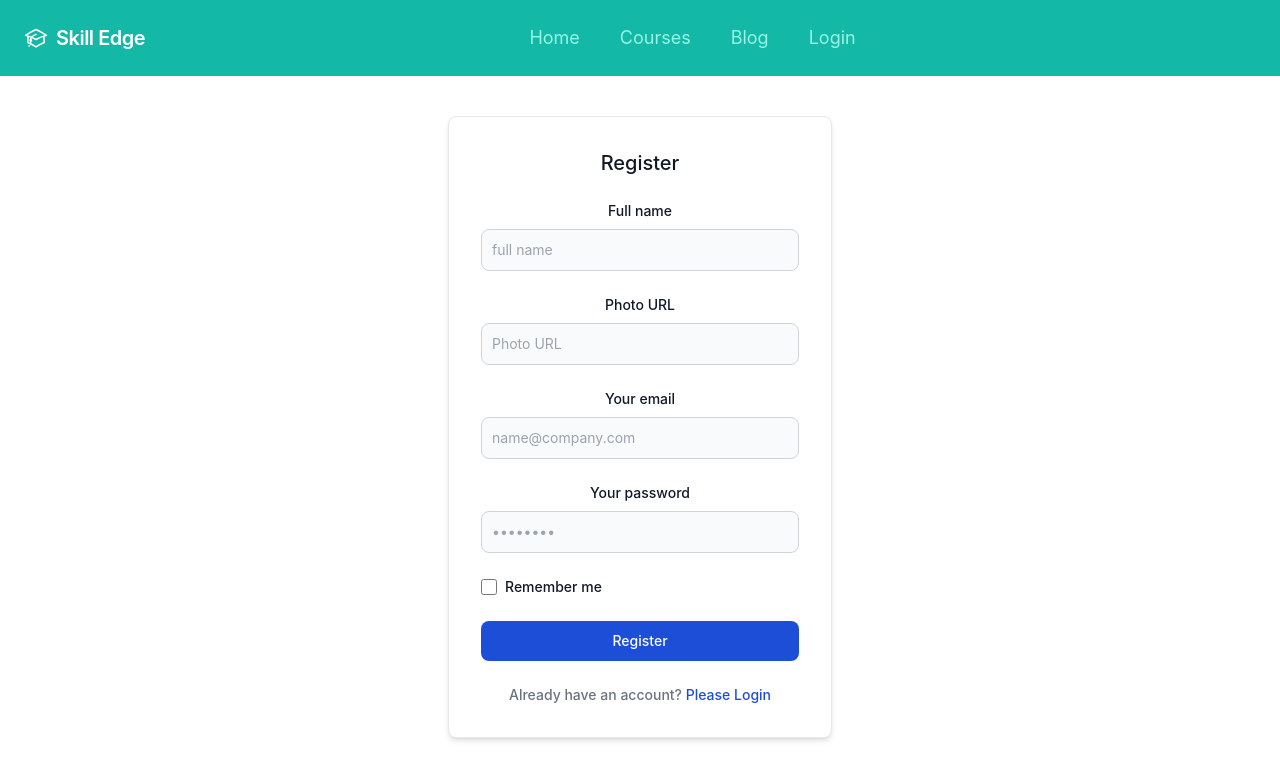
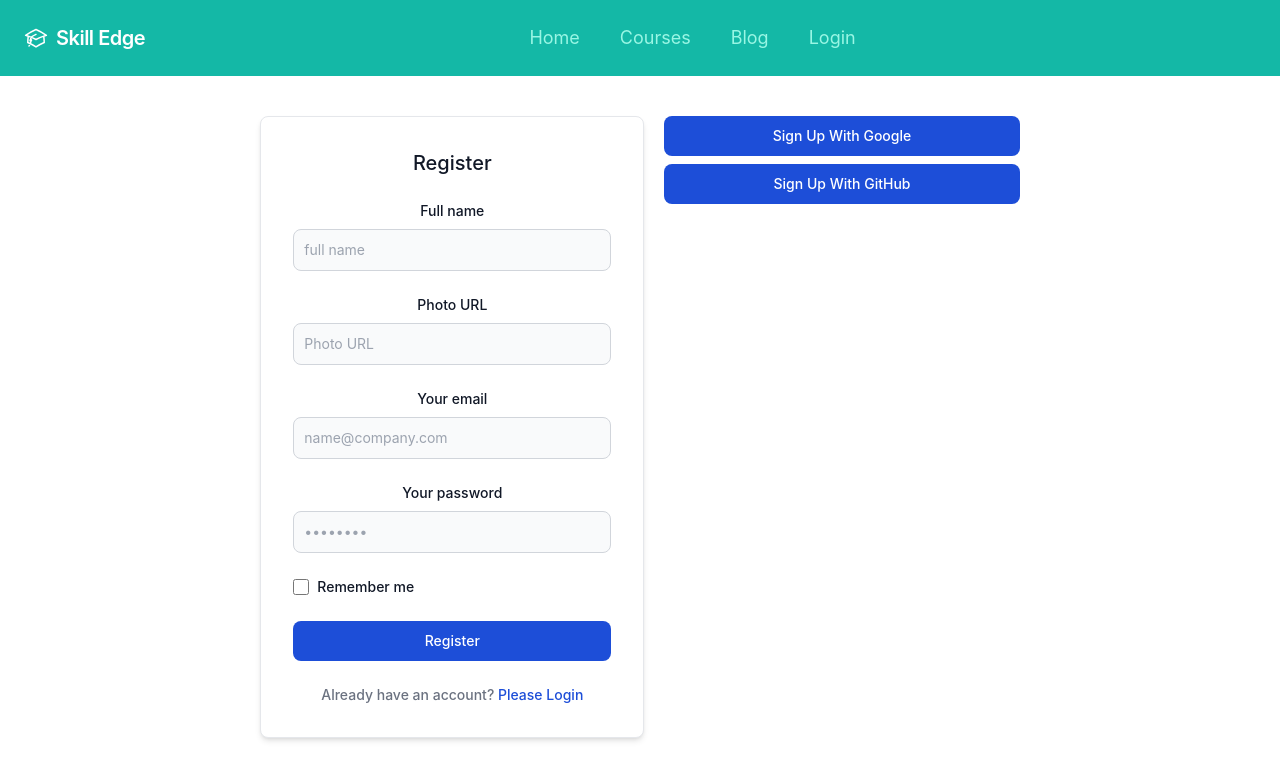
Before and after one commit to Arkokhan21/skill-edge-client, a React (Create React App) app: page /register in a window 1280 px wide. Shown: the top 780 px of the page. Built offline with nearby package versions, Linux system fonts and the light colour scheme; no server answers.

Commit message:
added google and github singIn

```diff
--- a/src/Components/Pages/Register/Register.js
+++ b/src/Components/Pages/Register/Register.js
@@ -1,12 +1,14 @@
 import React, { useContext, useState } from 'react';
 import { Link } from 'react-router-dom';
 import { AuthContext } from '../../../Context/Authprovider';
+import { GoogleAuthProvider, GithubAuthProvider } from "firebase/auth";
+
 
 const Register = () => {
 
     const [error, setError] = useState('')
 
-    const { createUser, updateUserProfile } = useContext(AuthContext)
+    const { createUser, updateUserProfile, googleSignIn, gitHubSignIn } = useContext(AuthContext)
 
     const handleRegister = (event) => {
         event.preventDefault()
@@ -25,6 +27,28 @@
                 handleUpdateUserProfile(name, photoURL)
             }))
             .catch(error => setError(error.message))
+    }
+
+    const googleProvider = new GoogleAuthProvider();
+
+    const handleGoogleSignIn = () => {
+        googleSignIn(googleProvider)
+            .then(result => {
+                const user = result.user
+                console.log(user)
+            })
+            .catch(error => console.error(error))
+    }
+
+    const gitHubProvider = new GithubAuthProvider();
+
+    const handleGitHubSignIn = () => {
+        gitHubSignIn(gitHubProvider)
+            .then(result => {
+                const user = result.user
+                console.log(user)
+            })
+            .catch(error => console.error(error))
     }
 
     const handleUpdateUserProfile = (name, photoURL) => {
@@ -73,6 +97,14 @@
                     </div>
                 </form>
             </div>
+            <div className='ml-5'>
+                <button onClick={handleGoogleSignIn} type="submit" className="mb-2 w-full text-white bg-blue-700 hover:bg-blue-800 focus:ring-4 focus:outline-none focus:ring-blue-300 font-medium rounded-lg text-sm px-5 py-2.5 text-center dark:bg-red-400 dark:hover:bg-red-500 dark:focus:ring-blue-800">
+                    Sign Up With Google
+                </button>
+                <button onClick={handleGitHubSignIn} type="submit" className="w-full text-white bg-blue-700 hover:bg-blue-800 focus:ring-4 focus:outline-none focus:ring-blue-300 font-medium rounded-lg text-sm px-5 py-2.5 text-center dark:bg-gray-600 dark:hover:bg-gray-700 dark:focus:ring-blue-800">
+                    Sign Up With GitHub
+                </button>
+            </div>
         </div>
     );
 };
--- a/src/Context/Authprovider.js
+++ b/src/Context/Authprovider.js
@@ -1,5 +1,5 @@
 import React, { createContext, useState, useEffect } from 'react';
-import { createUserWithEmailAndPassword, getAuth, onAuthStateChanged, signInWithEmailAndPassword, signOut, updateProfile } from 'firebase/auth'
+import { createUserWithEmailAndPassword, getAuth, onAuthStateChanged, signInWithEmailAndPassword, signInWithPopup, signOut, updateProfile } from 'firebase/auth'
 import app from '../firebase/firebase.config'
 
 export const AuthContext = createContext()
@@ -16,6 +16,14 @@
 
     const userSignIn = (email, password) => {
         return signInWithEmailAndPassword(auth, email, password)
+    }
+
+    const googleSignIn = (provider) => {
+        return signInWithPopup(auth, provider)
+    }
+
+    const gitHubSignIn = (provider) => {
+        return signInWithPopup(auth, provider)
     }
 
     const userSignOut = () => {
@@ -37,7 +45,7 @@
         }
     }, [])
 
-    const authInfo = { user, createUser, userSignIn, updateUserProfile, userSignOut }
+    const authInfo = { user, createUser, userSignIn, updateUserProfile, userSignOut, googleSignIn, gitHubSignIn }
 
     return (
         <AuthContext.Provider value={authInfo}>
--- /dev/null
+++ b/src/Routes/Privateroute.js
@@ -0,0 +1,11 @@
+import React from 'react';
+
+const Privateroute = () => {
+    return (
+        <div>
+
+        </div>
+    );
+};
+
+export default Privateroute;
```
